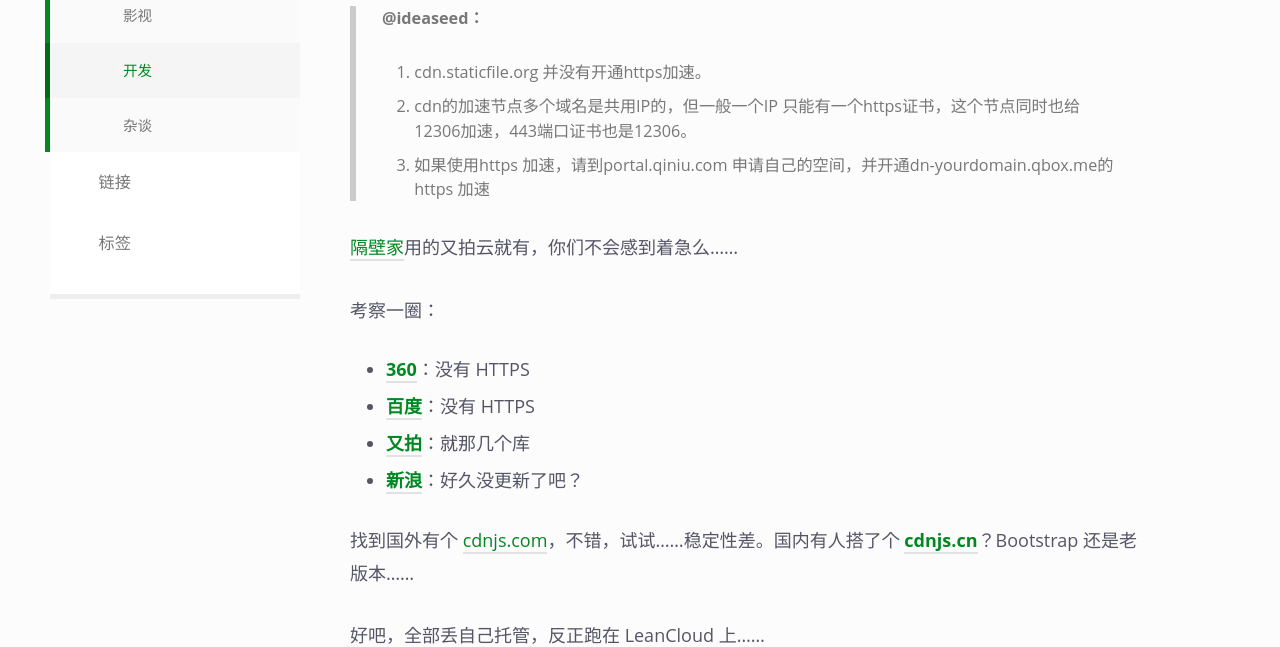
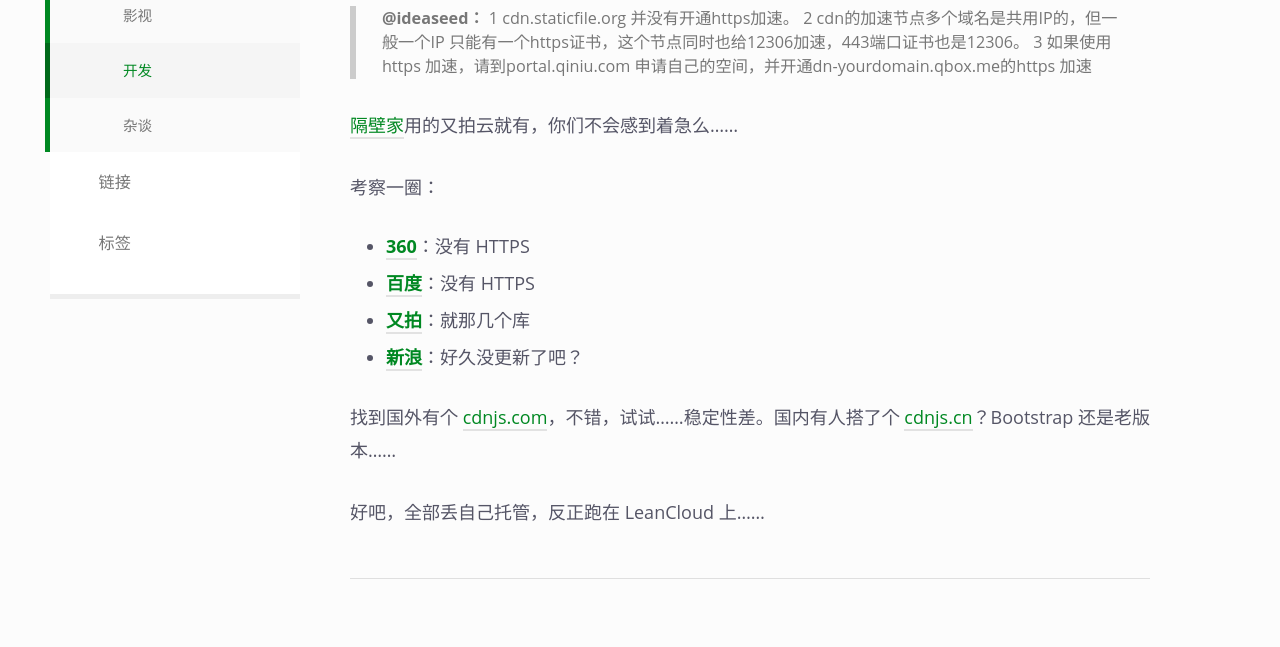
Before and after one commit to jiehg/jiehg.github.io22, a Jekyll site: the page built from _posts/2014-12-14-biaozi.md, in a window 1280 px wide and 900 px high, scrolled down 3001 px, cut to the strip 253-900 px from the top of the window. Built offline with Jekyll 4.4.1, drawn with Linux system fonts in a browser that asks for light colours; Markdown is read by kramdown in place of the engine named in the settings; comment, search, counter and statistics services are not loaded.

Commit message:
Update 2014-12-14-biaozi.md

```diff
--- a/_posts/2014-12-14-biaozi.md
+++ b/_posts/2014-12-14-biaozi.md
@@ -98,10 +98,9 @@
 ![](http://ww2.sinaimg.cn/large/4b263fe4gw1en9mi4eew2j20r50cz772.jpg)
 
 > **@ideaseed：**
->
-> 1. cdn.staticfile.org 并没有开通https加速。
-> 2. cdn的加速节点多个域名是共用IP的，但一般一个IP 只能有一个https证书，这个节点同时也给12306加速，443端口证书也是12306。
-> 3. 如果使用https 加速，请到portal.qiniu.com 申请自己的空间，并开通dn-yourdomain.qbox.me的https 加速
+> 1 cdn.staticfile.org 并没有开通https加速。
+> 2 cdn的加速节点多个域名是共用IP的，但一般一个IP 只能有一个https证书，这个节点同时也给12306加速，443端口证书也是12306。
+> 3 如果使用https 加速，请到portal.qiniu.com 申请自己的空间，并开通dn-yourdomain.qbox.me的https 加速
 
 [隔壁家](http://cdnjs.cn)用的又拍云就有，你们不会感到着急么……
 
@@ -112,6 +111,6 @@
 - [**又拍**](http://jscdn.upai.com)：就那几个库
 - [**新浪**](http://lib.sinaapp.com)：好久没更新了吧？
 
-找到国外有个 [cdnjs.com](https://cdnjs.com)，不错，试试……稳定性差。国内有人搭了个 [**cdnjs.cn**](http://cdnjs.cn)？Bootstrap 还是老版本……
+找到国外有个 [cdnjs.com](https://cdnjs.com)，不错，试试……稳定性差。国内有人搭了个 [cdnjs.cn](http://cdnjs.cn)？Bootstrap 还是老版本……
 
 好吧，全部丢自己托管，反正跑在 LeanCloud 上……
```
